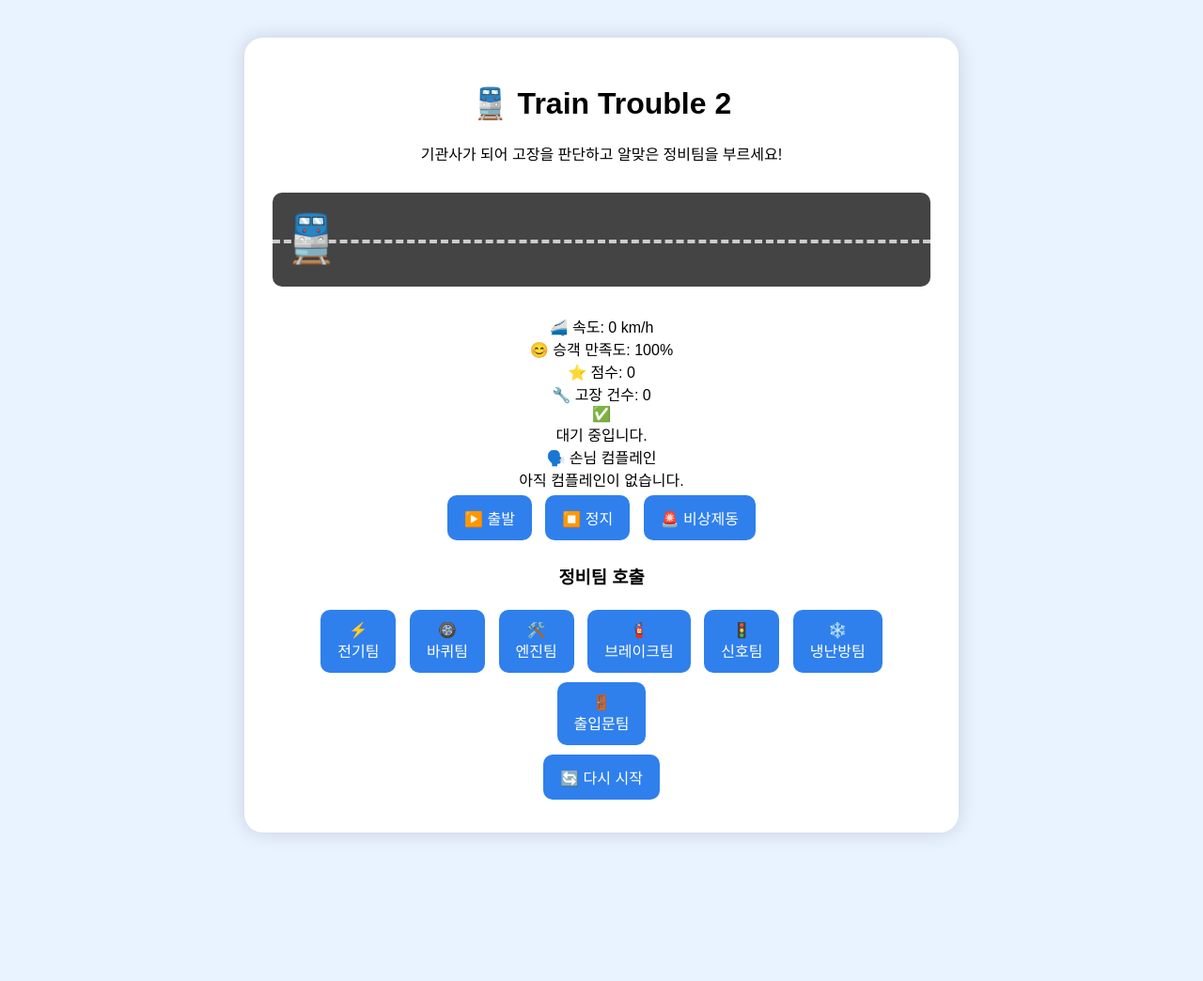
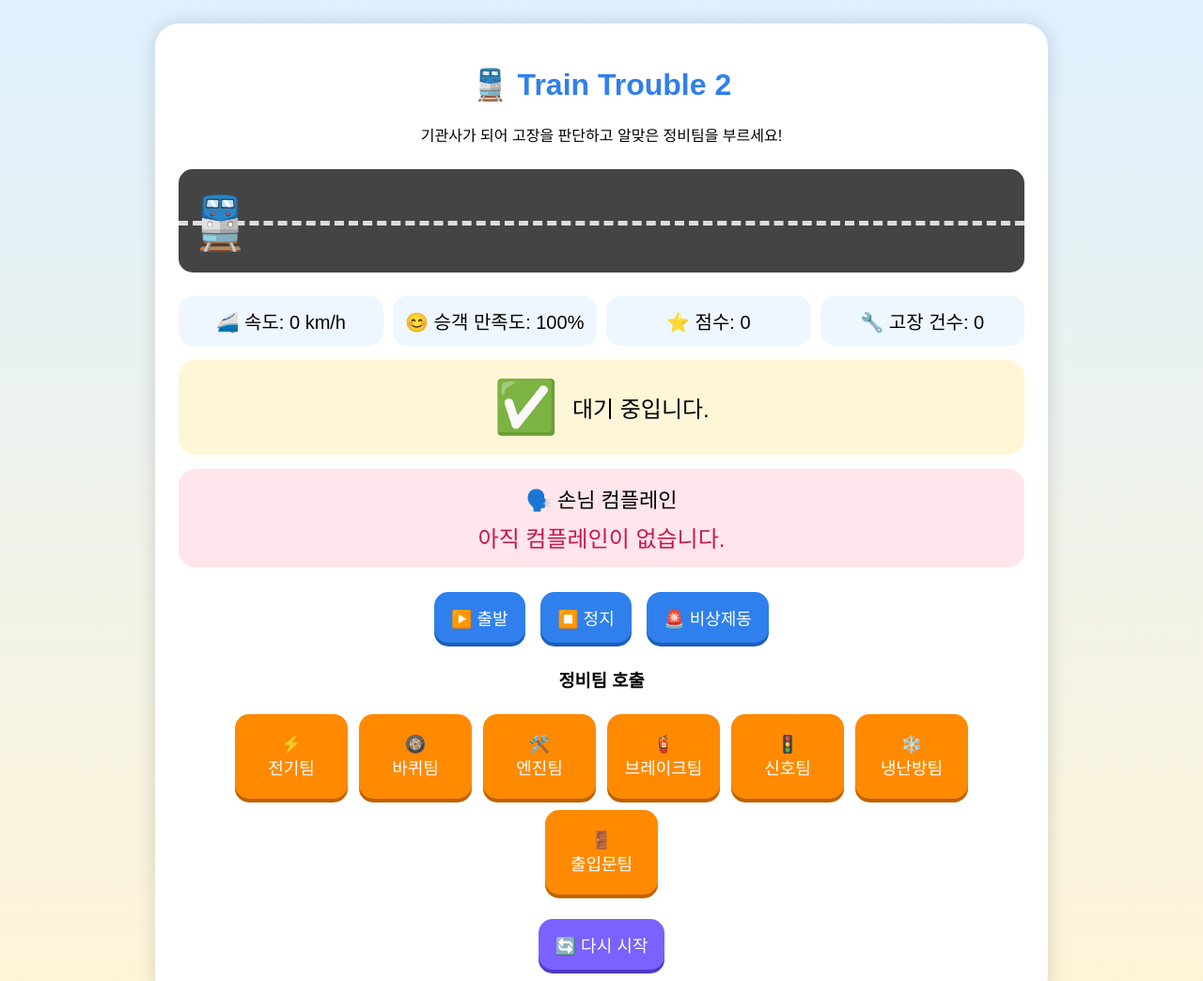
Before and after one commit to cityenglish2017-sys/TrainGame, a plain HTML site: page index.html in a window 1280 px wide. Shown: the top 1044 px of the page at 94% size. Before the commit the page ends 926 px from the top, so only its background shows below. Drawn offline with Linux system fonts and the light colour scheme.

Commit message:
Update style.css

```diff
--- a/style.css
+++ b/style.css
@@ -1,63 +1,127 @@
 body {
   font-family: Arial, sans-serif;
-  background: #e9f3ff;
+  background: linear-gradient(#dff1ff, #fff4d6);
   text-align: center;
+  margin: 0;
 }
 
 .game {
-  width: 700px;
-  margin: 40px auto;
+  max-width: 900px;
+  margin: 25px auto;
   background: white;
-  padding: 30px;
-  border-radius: 20px;
+  padding: 25px;
+  border-radius: 25px;
   box-shadow: 0 0 20px rgba(0,0,0,0.15);
+}
+
+h1 {
+  color: #2f80ed;
 }
 
 .track {
   width: 100%;
-  height: 100px;
+  height: 110px;
   background: #444;
-  border-radius: 10px;
+  border-radius: 15px;
   position: relative;
-  margin: 30px 0;
+  margin: 25px 0;
   overflow: hidden;
 }
 
 .track::after {
   content: "";
   position: absolute;
-  top: 50px;
+  top: 55px;
   left: 0;
   width: 100%;
-  border-top: 4px dashed #ccc;
+  border-top: 5px dashed #ddd;
 }
 
 #train {
-  font-size: 50px;
+  font-size: 55px;
   position: absolute;
-  top: 20px;
+  top: 25px;
   left: 10px;
   transition: left 0.2s linear;
+  z-index: 2;
 }
 
-.panel {
-  background: #f5f5f5;
+.dashboard {
+  display: grid;
+  grid-template-columns: repeat(4, 1fr);
+  gap: 10px;
+  font-size: 20px;
+  margin-bottom: 15px;
+}
+
+.dashboard div {
+  background: #eef7ff;
+  padding: 12px;
+  border-radius: 15px;
+}
+
+.message-box {
+  display: flex;
+  align-items: center;
+  justify-content: center;
+  gap: 15px;
+  background: #fff6d8;
+  padding: 18px;
+  border-radius: 18px;
+  font-size: 24px;
+  margin-bottom: 15px;
+}
+
+#failureIcon {
+  font-size: 55px;
+}
+
+.complaint-box {
+  background: #ffe5ec;
   padding: 15px;
-  border-radius: 12px;
+  border-radius: 18px;
+  font-size: 22px;
   margin-bottom: 20px;
 }
 
+#complaint {
+  font-size: 24px;
+  margin-top: 8px;
+  color: #c9184a;
+}
+
 button {
-  font-size: 16px;
-  padding: 12px 18px;
-  margin: 5px;
+  font-size: 18px;
+  padding: 14px 18px;
+  margin: 6px;
   border: none;
-  border-radius: 10px;
+  border-radius: 15px;
   cursor: pointer;
   background: #2f80ed;
   color: white;
+  box-shadow: 0 4px #1c5fb8;
 }
 
-button:hover {
-  background: #1c5fb8;
+button:active {
+  transform: translateY(3px);
+  box-shadow: 0 1px #1c5fb8;
 }
+
+.mechanics {
+  display: flex;
+  flex-wrap: wrap;
+  justify-content: center;
+}
+
+.mechanics button {
+  width: 120px;
+  height: 90px;
+  background: #ff8a00;
+  box-shadow: 0 4px #bd6200;
+}
+
+.reset {
+  background: #7b61ff;
+  box-shadow: 0 4px #5037c9;
+  margin-top: 20px;
+}
```
